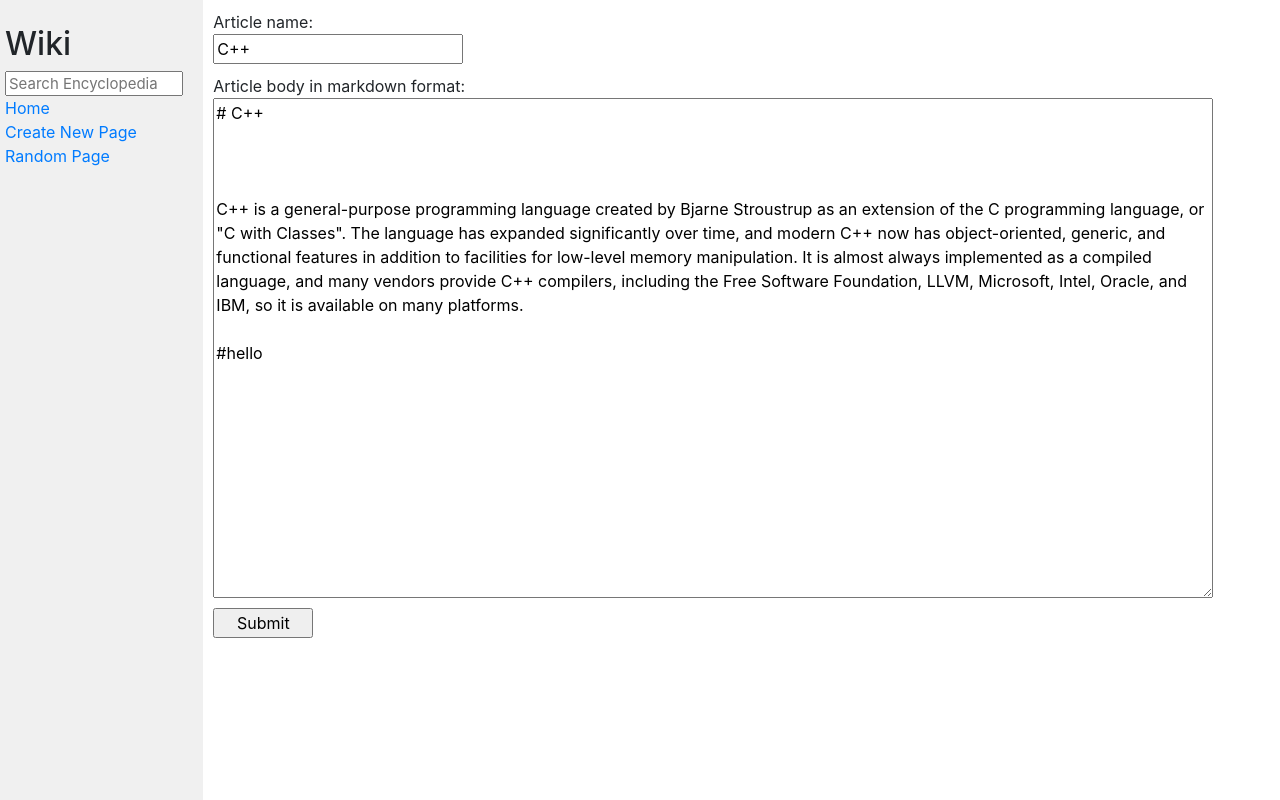
After one commit to sstby/sstby-wiki, a Django app: a page that uses encyclopedia/templates/encyclopedia/edit.html in a window 1280 px wide. The commit adds this page. Run offline with Django 3.2, Linux system fonts and the light colour scheme; some libraries are stand-ins or nearby versions.

Commit message:
all tasks done

```diff
--- a/encyclopedia/static/encyclopedia/styles.css
+++ b/encyclopedia/static/encyclopedia/styles.css
@@ -36,3 +36,23 @@ textarea {
 .sidebar h2 {
     margin-top: 5px;
 }
+form{
+    display: flex;
+    flex-direction: column;
+}
+form label {
+    margin-bottom: 0;
+}
+
+form input[type="submit"]{
+    width: 100px;
+}
+#id_form_title{
+    width: 250px;
+    margin-bottom: 10px;
+}
+#id_form_body{
+    height: 500px;
+    width: 1000px;
+    margin-bottom: 10px;
+}
--- /dev/null
+++ b/encyclopedia/templates/encyclopedia/edit.html
@@ -0,0 +1,14 @@
+{% extends "encyclopedia/layout.html" %}
+
+{% block title %}
+    {{title}}
+{% endblock %}
+
+{% block body %}
+{{error}}
+<form action="{% url 'wiki:edit' title %}" method="post">
+    {% csrf_token %} {{ form }}
+
+    <input type="submit" />
+</form>
+{% endblock %}
--- a/encyclopedia/templates/encyclopedia/index.html
+++ b/encyclopedia/templates/encyclopedia/index.html
@@ -9,7 +9,7 @@
 
     <ul>
         {% for entry in entries %}
-            <li>{{ entry }}</li>
+            <li><a href="{% url 'wiki:page' entry %}">{{ entry }}</a></li>
         {% endfor %}
     </ul>
 
--- a/encyclopedia/templates/encyclopedia/layout.html
+++ b/encyclopedia/templates/encyclopedia/layout.html
@@ -12,17 +12,17 @@
         <div class="row">
             <div class="sidebar col-lg-2 col-md-3">
                 <h2>Wiki</h2>
-                <form>
+                <form action="{% url 'wiki:search' %}" method="GET">
                     <input class="search" type="text" name="q" placeholder="Search Encyclopedia">
                 </form>
                 <div>
-                    <a href="{% url 'index' %}">Home</a>
+                    <a href="{% url 'wiki:index' %}">Home</a>
                 </div>
                 <div>
-                    Create New Page
+                    <a href="{% url 'wiki:newpage' %}">Create New Page</a>
                 </div>
                 <div>
-                    Random Page
+                    <a href="{% url 'wiki:randompage' %}">Random Page</a>
                 </div>
                 {% block nav %}
                 {% endblock %}
--- a/encyclopedia/urls.py
+++ b/encyclopedia/urls.py
@@ -2,7 +2,12 @@ from django.urls import path
 
 from . import views
 
+app_name = "wiki"
 urlpatterns = [
     path("", views.index, name="index"),
-    path("<str:title", views.page, name="page")
+    path("wiki/<str:title>", views.page, name="page"),
+    path("wiki/", views.search, name="search"),
+    path("newpage", views.newpage, name="newpage"),
+    path("wiki/edit/<str:title>", views.edit, name="edit"),
+    path("randompage", views.randompage, name="randompage")
 ]
--- a/encyclopedia/util.py
+++ b/encyclopedia/util.py
@@ -12,6 +12,11 @@ def list_entries():
     return list(sorted(re.sub(r"\.md$", "", filename)
                 for filename in filenames if filename.endswith(".md")))
 
+
+def to_lower_case(list):
+    for i in range(len(list)):
+        list[i] = list[i].lower()
+    return list
 
 def save_entry(title, content):
     """
--- a/encyclopedia/views.py
+++ b/encyclopedia/views.py
@@ -1,7 +1,14 @@
 from django.shortcuts import render
-
+from django.http.response import HttpResponse, HttpResponseRedirect
+from django.urls import reverse
+from django import forms
+import markdown
+import random
 from . import util
 
+class NewPageForm(forms.Form):
+    form_title = forms.CharField(label="Article name:")
+    form_body = forms.CharField(label="Article body in markdown format", widget=forms.Textarea)
 
 def index(request):
     return render(request, "encyclopedia/index.html", {
@@ -10,4 +17,78 @@ def index(request):
 
 
 def page(request, title):
-    print(f"title={title}")
+    if title.lower() in util.to_lower_case(util.list_entries()):
+        return render(request, "encyclopedia/pages.html", {
+            "title": title,
+            "pbody": markdown.markdown(util.get_entry(title))
+        })
+    else:
+        return render(request, "encyclopedia/errorpage.html", {
+        "message": str("Sorry, this page is not created yet.")
+    })
+
+def search(request):
+    query = request.GET.get('q', '')
+    if util.get_entry(query) is not None:
+        return HttpResponseRedirect(reverse("wiki:page", args=(query,)))
+    else:
+        coincidence_list = []
+        names = util.to_lower_case(util.list_entries())
+        for text in names:
+            if query != '' and query.lower() in text:
+                coincidence_list.append(text.capitalize())
+        if not coincidence_list:
+            return render(request, "encyclopedia/errorpage.html", {
+        "message": str("No results were found for your query.")
+    })
+        else:
+            return render(request, "encyclopedia/search.html", {
+                "title": str("Search results"),
+                "results": coincidence_list,
+                "query": query
+            })
+
+def newpage(request):
+    if request.method == "POST":
+        form = NewPageForm(request.POST)
+        title = request.POST.get('form_title')
+        body = request.POST.get('form_body')
+        if util.get_entry(title) is not None:
+            return render(request, "encyclopedia/errorpage.html", {
+        "message": str("This page is allready created.")
+    })
+        else:
+            if form.is_valid():
+                util.save_entry(title, body)
+                return HttpResponseRedirect(reverse("wiki:page", args=(title,)))
+    return render(request, "encyclopedia/newpage.html", {
+        "form": NewPageForm
+    })
+
+def edit(request, title):
+    body = util.get_entry(title)
+    names = util.list_entries()
+    names.remove(title)
+    if request.method == "POST":
+        form = NewPageForm(request.POST)
+        new_title = request.POST.get('form_title')
+        new_body = request.POST.get('form_body')
+        if new_title in names:
+            print(names)
+            return render(request, "encyclopedia/edit.html", {
+                "error": str("Trying to change another article!"),
+                "form": form,
+                "title": title
+                })
+        if form.is_valid():
+            util.save_entry(new_title, new_body)
+            return HttpResponseRedirect(reverse("wiki:page", args=(new_title,)))
+    form = NewPageForm(initial={'form_title': title, 'form_body': body})
+    return render(request, "encyclopedia/edit.html", {
+        "form": form,
+        "title": title
+    })
+
+def randompage(request):
+    title = random.choice(util.list_entries())
+    return HttpResponseRedirect(reverse("wiki:page", args=(title,)))
--- /dev/null
+++ b/entries/C++.md
@@ -0,0 +1,7 @@
+# C++
+
+
+
+C++ is a general-purpose programming language created by Bjarne Stroustrup as an extension of the C programming language, or "C with Classes". The language has expanded significantly over time, and modern C++ now has object-oriented, generic, and functional features in addition to facilities for low-level memory manipulation. It is almost always implemented as a compiled language, and many vendors provide C++ compilers, including the Free Software Foundation, LLVM, Microsoft, Intel, Oracle, and IBM, so it is available on many platforms.
+
+#hello
```
Also changed, not shown: encyclopedia/templates/encyclopedia/errorpage.html (added, +8 -0 lines), encyclopedia/templates/encyclopedia/newpage.html (added, +13 -0 lines), encyclopedia/templates/encyclopedia/pages.html (added, +11 -0 lines), encyclopedia/templates/encyclopedia/search.html (added, +16 -0 lines), entries/CSS.md (+10 -0 lines), entries/Django.md (+16 -0 lines), entries/Git.md (+22 -0 lines), entries/Python.md (+2 -0 lines), db.sqlite3.
